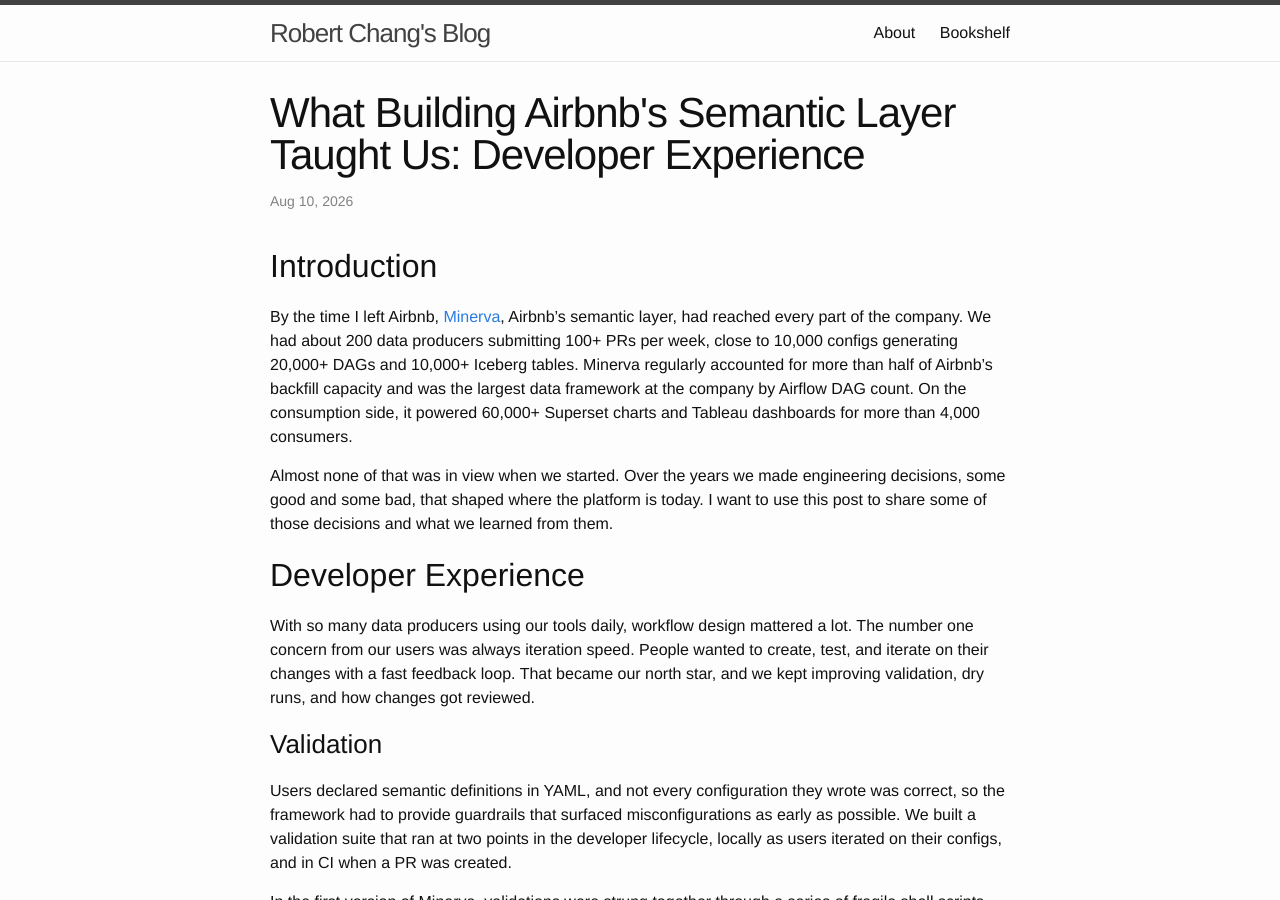
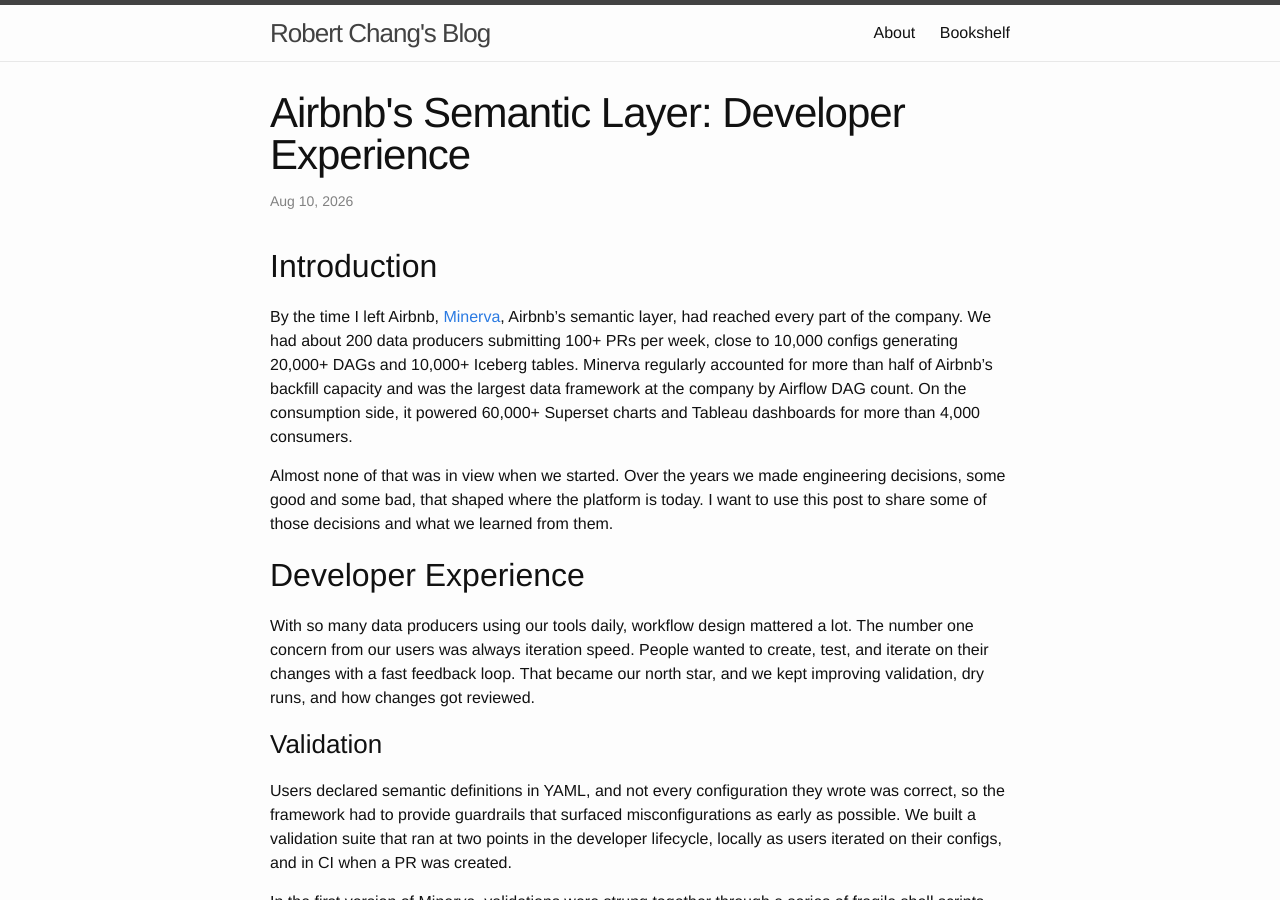
Before and after one commit to robert8138/robert8138.github.io, a Jekyll site: the page built from _posts/2026-08-10-airbnbs-semantic-layer-developer-experience.md, in a window 1280 px wide and 900 px high. Built offline with Jekyll 4.4.1, drawn with Linux system fonts in a browser that asks for light colours; comment, search, counter and statistics services are not loaded.

Commit message:
Use .md for post files, and retitle the semantic layer post
The .markdown extension was left over from the original `jekyll new`
scaffold; everything added since (_books, about) already used .md.
Jekyll treats the two identically and strips the extension when building
permalinks, so no URLs change from the rename itself.

The semantic layer post is renamed to match its title, which does change
its URL — it has not been published yet.

Co-Authored-By: Claude Opus 5 <noreply@anthropic.com>

```diff
--- a/_posts/2026-08-10-what-semantic-layer-taught-us-part-1.markdown
+++ b/_posts/2026-08-10-airbnbs-semantic-layer-developer-experience.md
@@ -1,6 +1,6 @@
 ---
 layout: post
-title:  "What Building Airbnb's Semantic Layer Taught Us: Developer Experience"
+title:  "Airbnb's Semantic Layer: Developer Experience"
 date:   2026-08-10 09:00:00 +0800
 comments: True
 excerpt: "Over seven years, Minerva grew into the largest data framework at Airbnb. This first post looks at the developer experience decisions behind it: validation, dry runs, and ownership."
```
Also changed, not shown: _posts/2026-08-05-reflections-on-airbnb.md (renamed from _posts/2026-08-05-reflections-on-airbnb.markdown), _posts_archive/2015-07-24-notes-on-jekyll-github.md (renamed from _posts_archive/2015-07-24-notes-on-jekyll-github.markdown), _posts_archive/2015-07-25-edx-scalable-machine-learning-week-3.md (renamed from _posts_archive/2015-07-25-edx-scalable-machine-learning-week-3.markdown), _posts_archive/2015-08-02-edx-scalable-machine-learning-week-4.md (renamed from _posts_archive/2015-08-02-edx-scalable-machine-learning-week-4.markdown), _posts_archive/2015-08-08-edx-scalable-machine-learning-week-5.md (renamed from _posts_archive/2015-08-08-edx-scalable-machine-learning-week-5.markdown), _posts_archive/2015-08-15-coursera-finanical-math-timeseries.md (renamed from _posts_archive/2015-08-15-coursera-finanical-math-timeseries.markdown), _posts_archive/2015-08-15-edx-intro-to-big-data-with-spark-week-3.md (renamed from _posts_archive/2015-08-15-edx-intro-to-big-data-with-spark-week-3.markdown), _posts_archive/2015-08-22-edx-intro-to-big-data-with-spark-week-4.md (renamed from _posts_archive/2015-08-22-edx-intro-to-big-data-with-spark-week-4.markdown), _posts_archive/2015-08-30-Edx-Berkeley-Big-Data-X-series-notes.md (renamed from _posts_archive/2015-08-30-Edx-Berkeley-Big-Data-X-series-notes.markdown).
